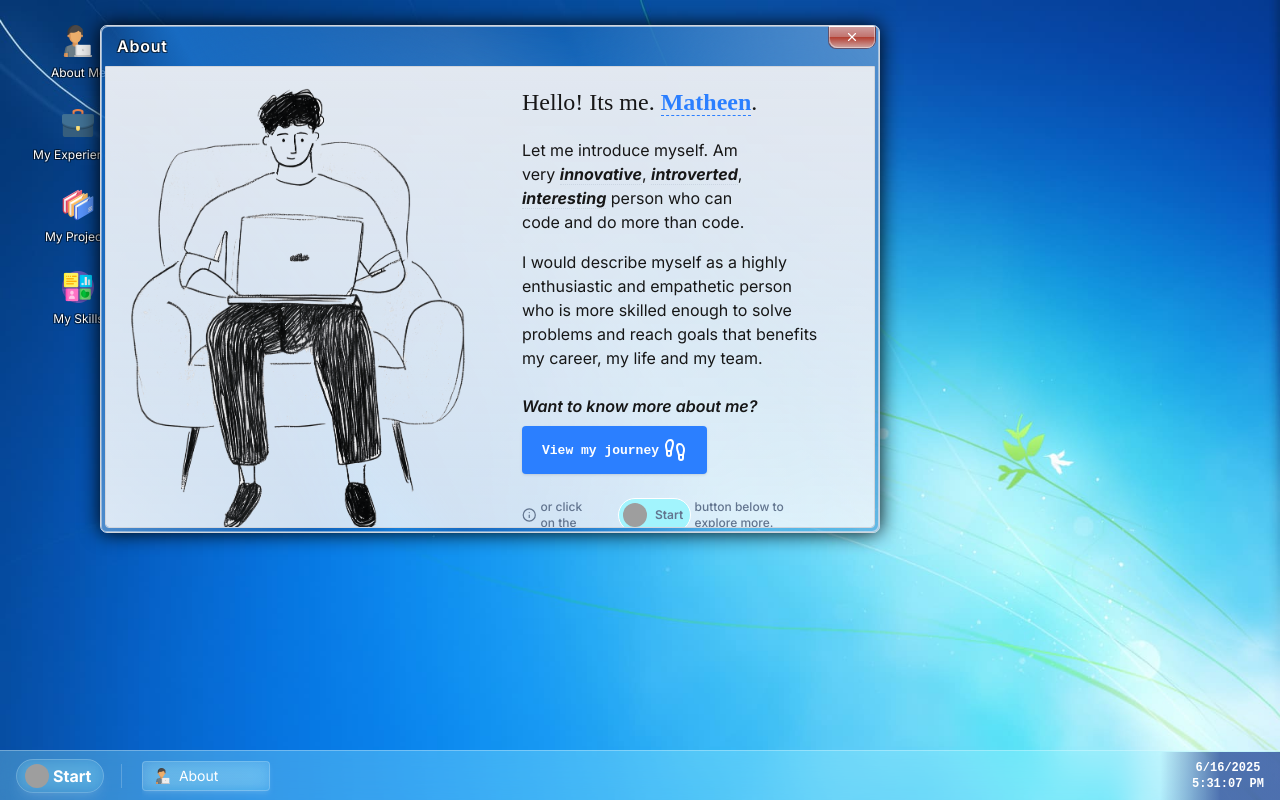
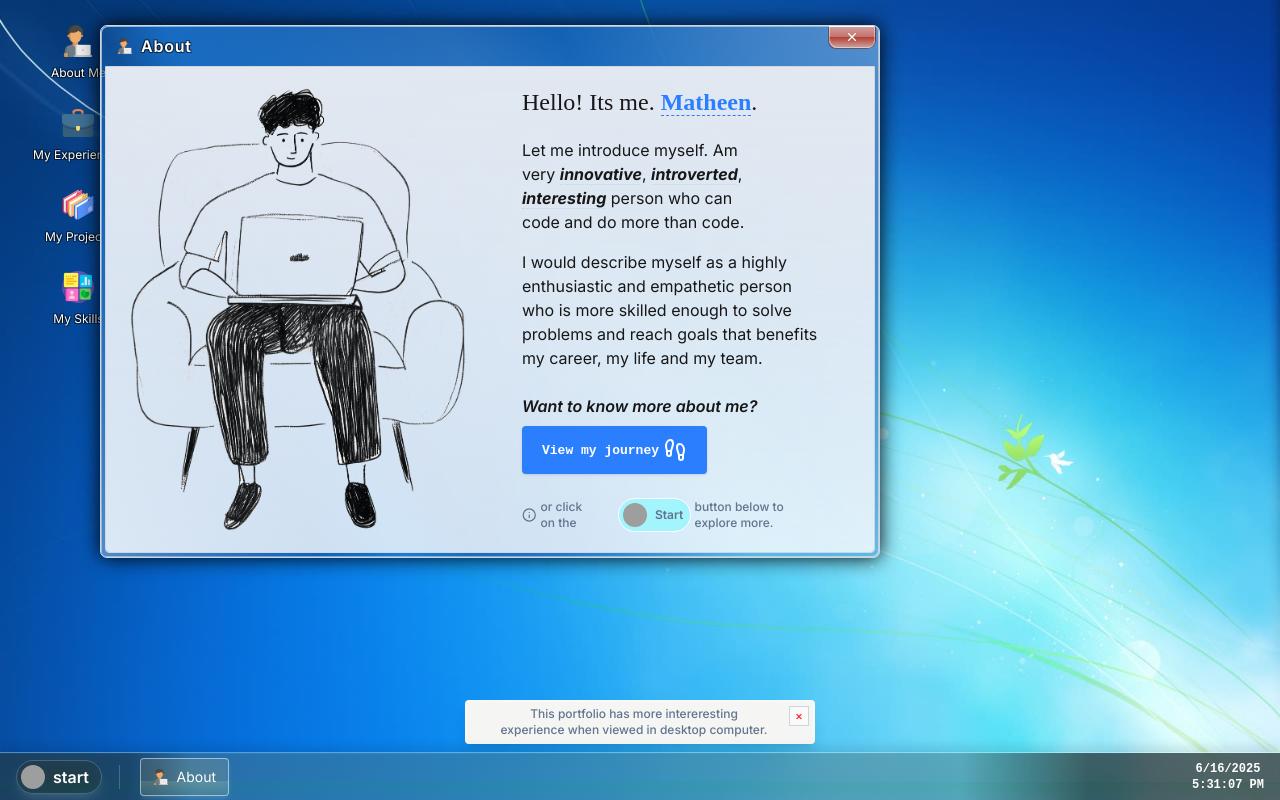
Before and after one commit to mhdmatheen/matheen-portfolio-desktop-style, a Next.js app: page / in a window 1280 px wide. Both pictures are taken after a click on the element "About Me". Built offline with nearby package versions, Linux system fonts and the light colour scheme; grey boxes are pictures that could not be loaded; a web font is replaced by a local one.

Commit message:
Updated taskbar, window, about components

```diff
--- a/src/app/(windows)/about/page.tsx
+++ b/src/app/(windows)/about/page.tsx
@@ -17,7 +17,7 @@ export default function AboutWindow() {
     }
 
     return (
-        <div className="h-full bg-gradient-to-b from-slate-200 to-white/80 backdrop-blur-3xl lg:max-h-[calc(70vh-100px)] md:max-w-[60vw] overflow-y-auto">
+        <div className="h-full bg-gradient-to-b from-slate-200 to-white/80 backdrop-blur-3xl max-h-[90vh] lg:max-h-[calc(90vh-100px)] md:max-w-[60vw] overflow-y-auto">
             {!showJourney &&
                 <div className="flex flex-col sm:flex-row gap-2 items-center">
                     <Image src={imageLink} alt="about me" draggable={false} width={400} height={400} className="w-sm" />
@@ -46,7 +46,7 @@ export default function AboutWindow() {
 
             {showJourney && (
                 <div className="bg-white h-full">
-                    <div className="sticky top-0 flex items-center text-white bg-gradient-to-b from-blue-50 via-blue-100 to-blue-50 from-60% via-60%">
+                    <div className="sticky top-0 flex items-center text-white toolbar">
                         <button
                             onClick={() => setShowJourney(false)}
                             className="text-xs px-2 py-1 cursor-pointer font-medium monospace text-md flex gap-1 items-center text-slate-900 hover:border-blue-50 border border-transparent rounded hover:bg-blue-300/30">
--- a/src/app/layout.tsx
+++ b/src/app/layout.tsx
@@ -37,6 +37,7 @@ export default function RootLayout({
         <link href="https://fonts.googleapis.com/css2?family=Charm:wght@400;700&amp;display=swap" rel="stylesheet"></link>
         <link rel="stylesheet" type='text/css' href="https://cdn.jsdelivr.net/gh/devicons/devicon@latest/devicon.min.css" />
         <link rel="stylesheet" href="https://cdnjs.cloudflare.com/ajax/libs/font-awesome/6.7.2/css/all.min.css" integrity="sha512-Evv84Mr4kqVGRNSgIGL/F/aIDqQb7xQ2vcrdIwxfjThSH8CSR7PBEakCr51Ck+w+/U6swU2Im1vVX0SVk9ABhg==" crossOrigin="anonymous" referrerPolicy="no-referrer" />
+        <script src="https://platform.linkedin.com/badges/js/profile.js" async defer></script>
       </head>
       <body
         className={`${geistSans.variable} ${geistMono.variable} antialiased`}
--- a/src/app/page.tsx
+++ b/src/app/page.tsx
@@ -22,7 +22,7 @@ export default function Desktop() {
     { title: "Projects", component: <ProjectsWindow /> },
     { title: "Skills", component: <SkillsWindow /> },
     { title: "Code", component: <CodeWindow /> },
-    { title: "Feedback", component: <FeedbackWindow /> },
+    { title: "Feedback", component: <FeedbackWindow /> }
   ];
 
   useEffect(() => {
--- a/src/app/shell/components/taskbar.tsx
+++ b/src/app/shell/components/taskbar.tsx
@@ -7,7 +7,7 @@ import {
 } from "lucide-react";
 import React from "react";
 import { useState, useEffect, useRef } from "react";
-import { startMenuItems } from "@/config/window-list";
+import { startMenuItems, windowItems } from "@/config/window-list";
 
 interface TaskbarProps {
     onAppClick: (app: string) => void;
@@ -18,8 +18,18 @@ interface TaskbarProps {
 
 export const Taskbar = ({ onAppClick, openApps, currentWindow, setCurrentWindow }: TaskbarProps) => {
     const [startOpen, setStartOpen] = useState(false);
+    const [isNotificationClosed, setIsNotificationClosed] = useState(true);
     const menuRef = useRef<HTMLDivElement>(null);
     const userImage = settings.userImage;
+
+    useEffect(() => {
+        if (localStorage.getItem("isNotificationClosed") && localStorage.getItem("isNotificationClosed") === "true") {
+            setIsNotificationClosed(true);
+        } else {
+            setIsNotificationClosed(false);
+            localStorage.setItem("isNotificationClosed", "false")
+        }
+    }, []);
 
     useEffect(() => {
         const handleClickOutside = (event: MouseEvent) => {
@@ -39,6 +49,11 @@ export const Taskbar = ({ onAppClick, openApps, currentWindow, setCurrentWindow
         setCurrentWindow(app);
         onAppClick(app);
         setStartOpen(false);
+    };
+
+    const handleNotificationClose = () => {
+        setIsNotificationClosed(true);
+        localStorage.setItem("isNotificationClosed", "true");
     };
 
     const Clock = () => {
@@ -62,79 +77,96 @@ export const Taskbar = ({ onAppClick, openApps, currentWindow, setCurrentWindow
                 <div
                     id="taskbar"
                     ref={menuRef}
-                    className="absolute z-[100] px-1 py-1 bottom-14 left-4 w-64 rounded-xl backdrop-blur-3xl bg-cyan-200/30 border border-white/20 shadow-lg shadow-black/30 space-y-2 animate-fade-in"
+                    className="absolute z-[100] px-1 py-1 bottom-14 left-4 w-fit rounded-xl backdrop-blur-3xl bg-gradient-to-b from-black/80 to-black/20 border border-white/50 shadow-lg shadow-black/30 space-y-2 animate-fade-in"
                 >
-                    <img className="z-10 shadow-lg absolute left-1/2 transform -translate-x-1/2 rounded-full mx-auto h-14 w-14 -mt-8 border-2 border-white/20 text-white" src={userImage} alt="User Image" />
-                    <div className="z-0 relative shadow-lg bg-gradient-to-b from-white/50 to-cyan-100/10 backdrop-blur-3xl rounded-lg border border-white/20 dark:text-slate-700 dark:border-slate-300">
-                        <div className="flex flex-col px-2 pt-6 py-4 items-center justify-center">
-                            <div className="flex gap-1 items-center justify-center">
-                                <p>Mohamed</p>
-                                <p className="font-semibold">Matheen</p>
-                            </div>
-                            <span className="text-xs text-slate-500 font-medium">Senior Desktop Engineer</span>
-                        </div>
-                        <div className="px-4 pt-2 pb-4">
+                    <div className="flex gap-2">
+
+                        <div className="z-0 relative shadow-lg bg-white backdrop-blur-3xl rounded-lg border border-white/20 dark:text-slate-700 dark:border-slate-300">
+                            <div className="px-2 pt-2 pb-4">
                                 {startMenuItems.map((item) => (
                                     <button
                                         key={item.name}
                                         onClick={() => handleStartMenuItemClick(item.app)}
-                                    className="flex items-center gap-3 w-full px-3 py-2 text-sm text-slate-700 font-medium rounded hover:bg-white/60 hover:shadow hover:shadow-black/10 transition-all duration-300 cursor-pointer"
+                                        className="flex items-center gap-3 w-full px-3 py-2 text-sm text-slate-700 font-medium rounded hover:bg-gradient-to-b from-yellow-200/50 via-yellow-400/50 to-yellow-200/50 from-60% via-60% hover:shadow hover:shadow-black/10 transition-all duration-300 cursor-pointer"
                                     >
                                         {item.icon} {item.name}
                                     </button>
                                 ))}
                             </div>
-                        <div className="flex gap-2 items-center justify-end px-3 py-2">
-                            <a href="https://www.linkedin.com/in/i-am-matheen/" target="_blank" rel=""><img className="w-6 h-6" src="https://www.linkedin.com/favicon.ico" alt="linkedin" draggable={false} /></a>
-                            <a href="mailto:mhdmatheen@gmail.com" target="_blank" rel=""><img className="w-6 h-6" src="/envelope.png" alt="email" draggable={false} /></a>
+                        </div>
+                        <div className="text-white">
+                            <div className="flex flex-col items-center justify-center">
+                                <img className="z-10 shadow-lg rounded-full mx-auto h-14 w-14 -mt-8 border-2 border-white/20 text-white" src={userImage} alt="User Image" />
+                                <div className="flex gap-1 items-center justify-center mt-2">
+                                    <p>Mohamed</p>
+                                    <p className="font-semibold">Matheen</p>
+                                </div>
+                                <span className="text-xs text-white/70 font-medium">Senior Desktop Engineer</span>
+                            </div>
+
+                            <div className="mt-4 flex flex-col gap-4 items-start justify-end px-3 py-2 text-xs font-medium">
+                                <a className="flex items-center gap-2 text-white" href="https://www.linkedin.com/in/i-am-matheen/" target="_blank" rel="noopener noreferrer"><img className="w-6 h-6" src="https://www.linkedin.com/favicon.ico" alt="linkedin" draggable={false} /> Follow on LinkedIn</a>
+                                <a className="flex items-center gap-2 text-white" href="mailto:matheen@matheen.com" target="_blank" rel="noopener noreferrer"><img className="w-6 h-6" src="/envelope.png" alt="email" draggable={false} /> Send Email</a>
+                            </div>
                         </div>
                     </div>
                 </div>
             )}
 
+            {!isNotificationClosed && (
+                <div className="w-[350px] flex items-start justify-between mx-auto text-balance text-xs text-shadow text-slate-500 font-medium absolute bottom-14 left-0 right-0 pl-3 pr-1 py-1 border-2 border-white/40 text-center rounded bg-stone-100 backdrop-blur-lg shadow-lg shadow-black/10">
+                    This portfolio has more intereresting experience when viewed in desktop computer.
+                    <button className="h-5 w-5 bg-stone-50 border border-slate-300 aspect-square text-red-500" onClick={handleNotificationClose}>&times;</button>
+                </div>
+            )}
             {/* Taskbar */}
-            <div className="fixed -bottom-[1px] left-0 right-0 z-40 pl-4 backdrop-blur-md bg-cyan-200/30 border-t border-white/30 flex gap-3 items-center">
-                <div className="py-2">
+            <div className="fixed -bottom-[1px] left-0 right-0 z-40 pl-1 backdrop-blur-md bg-cyan-200/30 border-t border-white/10 flex gap-3 items-center"
+                style={{
+                    boxShadow: "0px -5px 10px rgba(0, 0, 0, 0.1)"
+                }}>
+                <div id="blur-overlay"></div>
+                <div className="absolute top-0 left-0 right-0 bottom-0 bg-gradient-to-b from-transparent via-green-400/10 to-transparent from-60% via-60% border-t border-white/10">&nbsp;</div>
+                <div className="py-1 relative z-10">
                     {/* Start Button */}
                     <button
                         id="start-button"
                         onClick={() => setStartOpen((prev) => !prev)}
-                        className="pl-2 pr-3 py-1 flex gap-1 items-center justify-center text-white font-bold rounded-full overflow-hidden hover:bg-white/20 transition backdrop-blur-sm border border-white/20 shadow-lg shadow-white/10"
+                        className="pl-1 pr-3 py-1 flex gap-2 items-center justify-center text-white font-semibold rounded-full overflow-hidden hover:bg-white/20 transition backdrop-blur-sm border border-white/20 shadow-lg shadow-white/10"
                     >
                         <img className="w-6 h-6 rounded-full" src={userImage} alt="User Image" draggable={false} />
-                        Start
+                        start
                     </button>
                 </div>
 
-                <div className="border-r h-full border-white/20 mr-2">&nbsp;</div>
+                <div className="border-r h-full border-white/20 mr-2  relative z-10">&nbsp;</div>
 
                 {/* Open Apps Scrollable Container */}
-                <div className="flex-1 py-2 pr-6 overflow-x-auto whitespace-nowrap scrollbar-thin scrollbar-thumb-white/30 scrollbar-track-transparent">
+                <div className="relative z-10 flex-1 py-1 pr-6 overflow-x-auto whitespace-nowrap scrollbar-thin scrollbar-thumb-white/30 scrollbar-track-transparent">
                     <div className="flex gap-2">
                         {openApps && openApps.length > 0 && openApps.map((app) => {
-                            const matchedItem = startMenuItems.find(item => item.app === app);
+                            const matchedItem = windowItems.find(item => item.app === app);
                             return (
                                 <button
                                     key={app}
                                     onClick={() => { onAppClick(app); setCurrentWindow(app); }}
                                     className={`
-                                        px-3 py-1 text-white text-sm rounded hover:bg-white/20 transition border flex items-center gap-2 min-w-[8rem]
+                                        px-3 py-2 text-white text-sm rounded hover:bg-white/20 transition border flex items-center gap-2
                                         ${currentWindow == app
-                                            ? 'border-white/20 shadow-md shadow-white/10 backdrop-blur-sm bg-gradient-to-b from-white/10 to-cyan-200/10 from-80%'
-                                            : 'border-white/10'}
+                                            ? 'border-white/50 shadow-md shadow-white/10 backdrop-blur-sm bg-gradient-to-b from-white/10 to-white/10 via-white/20 from-60% via-60%'
+                                            : 'border-white/20'}
                                     `}
                                 >
                                     {matchedItem && React.cloneElement(matchedItem.icon, {
                                         className: "w-4 h-4"
                                     })}
-                                    <span>{app}</span>
+                                    {currentWindow == app && <span>{app}</span>}
                                 </button>
                             );
                         })}
                     </div>
                 </div>
 
-                <div className="hidden sm:flex py-2 pr-4 pl-8 text-white text-xs font-bold monospace gap-2 items-center bg-gradient-to-l from-blue-900/70 to-transparent from-50%">
+                <div className="relative z-10 hidden sm:flex py-2 pr-4 pl-8 text-white text-xs font-bold monospace gap-2 items-center">
                     <div className="flex flex-col items-center">
                         <div>{new Date().toLocaleDateString()}</div>
                         <div><Clock /></div>
--- a/src/app/shell/components/window.tsx
+++ b/src/app/shell/components/window.tsx
@@ -1,5 +1,7 @@
 "use client";
+import { windowItems } from "@/config/window-list";
 import { X } from "lucide-react";
+import React from "react";
 import { useRef, useState, useEffect } from "react";
 
 interface WindowProps {
@@ -87,6 +89,8 @@ export const Window = ({
     };
   }, [isMobile]);
 
+  const matchedItem = windowItems.find(item => item.app === title);
+
   return (
     <div
       ref={windowRef}
@@ -107,11 +111,15 @@ export const Window = ({
       <div className="backdrop-blur-3xl">
         <div
           onMouseDown={onMouseDown}
-          className={`${
-            isMobile ? "cursor-default" : "cursor-grab"
+          className={`${isMobile ? "cursor-default" : "cursor-grab"
             } text-white pl-4 pr-1 flex justify-between items-start rounded-t overflow-hidden`}
         >
-          <div className="font-semibold text-shadow text-white text-stroke-3 tracking-wider py-2">{title}</div>
+          <div className="font-semibold text-shadow text-white text-stroke-3 tracking-wider py-2 flex items-center gap-2">
+            {matchedItem && React.cloneElement(matchedItem.icon, {
+              className: "w-4 h-4"
+            })}
+            {title}
+          </div>
           <button
             className="close-button text-white text-lg px-4 py-[3px] rounded-b-lg"
             onClick={onClose}
--- a/src/config/window-list.tsx
+++ b/src/config/window-list.tsx
@@ -1,4 +1,4 @@
-const windowItems = [
+export const windowItems = [
     { name: "About Me", icon: <img className="w-8 h-8" src="/programmer.png" alt="about me window" draggable={false} />, app: 'About' },
     { name: "My Experiences", icon: <img className="w-8 h-8" src="/suitcase.png" alt="experiences window" draggable={false} />, app: 'Experiences' },
     { name: "My Projects", icon: <img className="w-8 h-8" src="/folders.png" alt="projects window" draggable={false} />, app: 'Projects' },
@@ -7,6 +7,6 @@ const windowItems = [
     { name: "Feedback", icon: <img className="w-8 h-8" src="/chat.png" alt="feedback window" draggable={false} />, app: 'Feedback' },
 ];
 
-export const startMenuItems = windowItems;
+export const startMenuItems = windowItems.filter(item => item.app !== 'Email');
 
 export const desktopIcons = windowItems.filter(item => item.app === 'About' || item.app === 'Experiences' || item.app === 'Projects' || item.app === 'Skills');
```
Also changed, not shown: src/app/globals.css (+50 -0 lines). Lines whose indentation alone changed are shown as unchanged.
